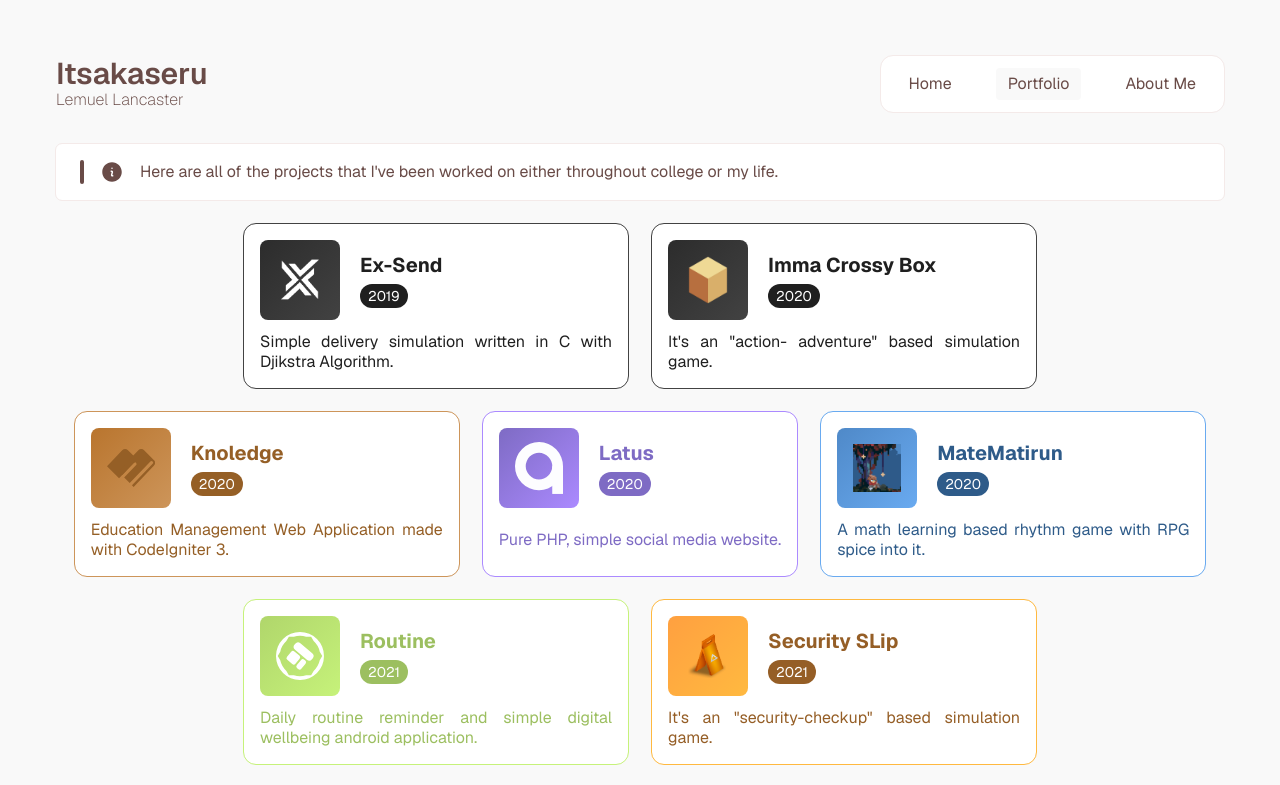
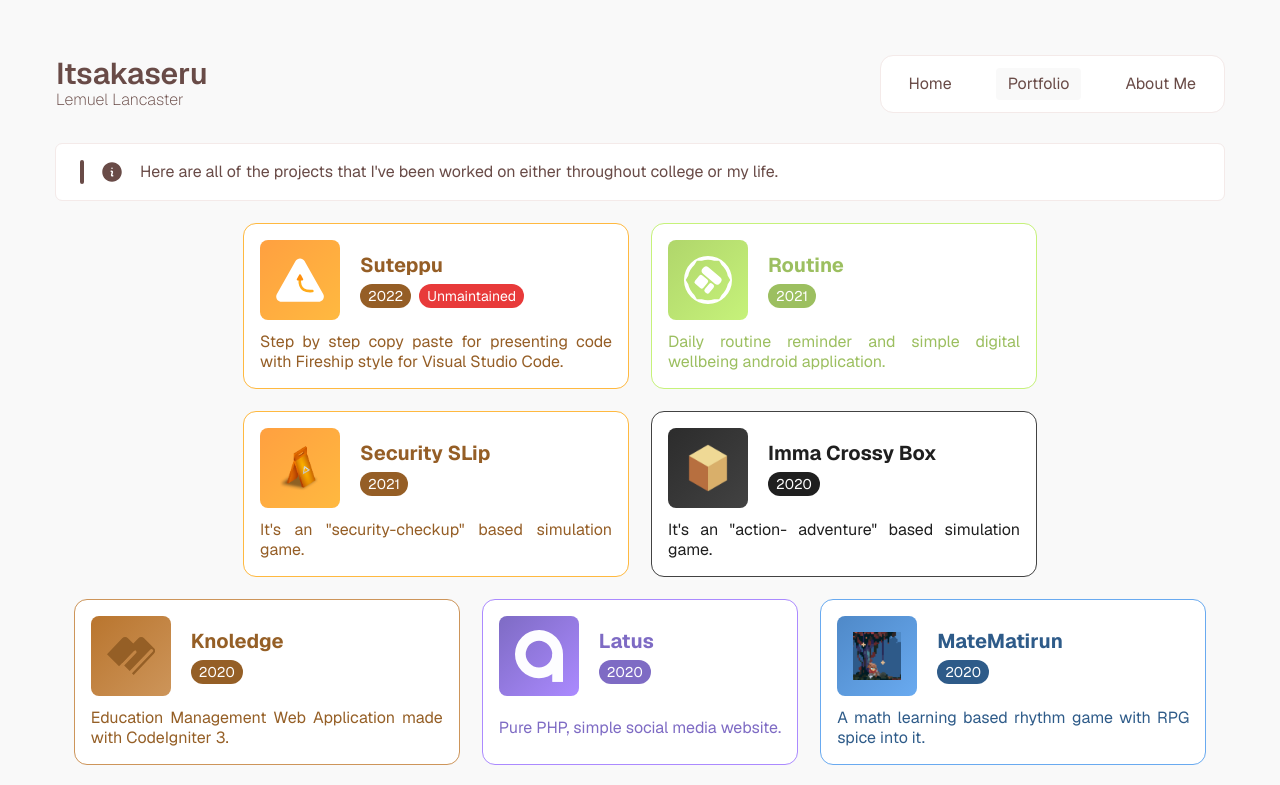
Before and after one commit to Itsakaseru/itsakaseru-web, a Next.js app: page /portfolio in a window 1280 px wide. Shown: the top 785 px of the page. Built offline with nearby package versions, Linux system fonts and the light colour scheme.

Commit message:
Fix portfolio list not sorted in portfolio page

```diff
--- a/app/portfolio/[slug]/page.tsx
+++ b/app/portfolio/[slug]/page.tsx
@@ -3,7 +3,7 @@ import type { Metadata, ResolvingMetadata } from "next";
 import Link from "next/link";
 import { ArrowLeftIcon } from "@heroicons/react/24/solid";
 import { getMarkdownData, IMarkdownMetadata } from "@/libs/Markdown";
-import { getPortfolioList } from "@/app/portfolio/page";
+import {getPortfolioList, sortPortfolioList} from "@/app/portfolio/page";
 import Markdown from "@/components/Markdown";
 import PortfolioVerticalList from "@/components/portfolio/PortfolioVerticalList";
 
@@ -54,17 +54,3 @@ export default async function PortfolioInfoPage({ params }: { params: { slug: st
     </main>
   );
 }
-
-// Sort by current portfolio first and rest by year descending
-function sortPortfolioList(portfolioList: IMarkdownMetadata[], currentPortfolioFile: string) {
-  const portfolioListSorted = portfolioList.sort((a, b) => {
-    return b.year - a.year
-  });
-
-  const currentSlugMetadataIdx = portfolioListSorted.findIndex((portfolio) => portfolio.slug === currentPortfolioFile);
-  const currentSlugMetadata = [portfolioListSorted[currentSlugMetadataIdx]];
-
-  portfolioListSorted.splice(currentSlugMetadataIdx, 1)
-
-  return currentSlugMetadata.concat(portfolioListSorted);
-}
--- a/app/portfolio/page.tsx
+++ b/app/portfolio/page.tsx
@@ -15,7 +15,8 @@ export const metadata: Metadata = {
 };
 
 export default async function PortfolioPage() {
-  const data = await getPortfolioList();
+  const portfolioList = await getPortfolioList();
+  const sortedListPortfolio = sortPortfolioList(await getPortfolioList());
 
   return (
     <main className="flex flex-col grow h-full space-y-6">
@@ -48,7 +49,7 @@ export default async function PortfolioPage() {
       {/* Portfolio List */}
       <section className="flex flex-row flex-wrap w-full justify-center gap-6">
         {
-          data.map((portfolio) => (
+          sortedListPortfolio.map((portfolio) => (
             <Portfolio key={portfolio.name} portfolio={portfolio} options={{ mode: "outline", showDescription: true }}/>
           ))
         }
@@ -66,3 +67,19 @@ export async function getPortfolioList() {
     return mdData.metadata as IMarkdownMetadata;
   }));
 }
+
+// Sort by current portfolio first (if any) and rest by year descending
+export function sortPortfolioList(portfolioList: IMarkdownMetadata[], currentPortfolioFile?: string) {
+  const portfolioListSorted = portfolioList.sort((a, b) => {
+    return b.year - a.year
+  });
+
+  if (!currentPortfolioFile) return portfolioListSorted;
+
+  const currentSlugMetadataIdx = portfolioListSorted.findIndex((portfolio) => portfolio.slug === currentPortfolioFile);
+  const currentSlugMetadata = [portfolioListSorted[currentSlugMetadataIdx]];
+
+  portfolioListSorted.splice(currentSlugMetadataIdx, 1)
+
+  return currentSlugMetadata.concat(portfolioListSorted);
+}
```
